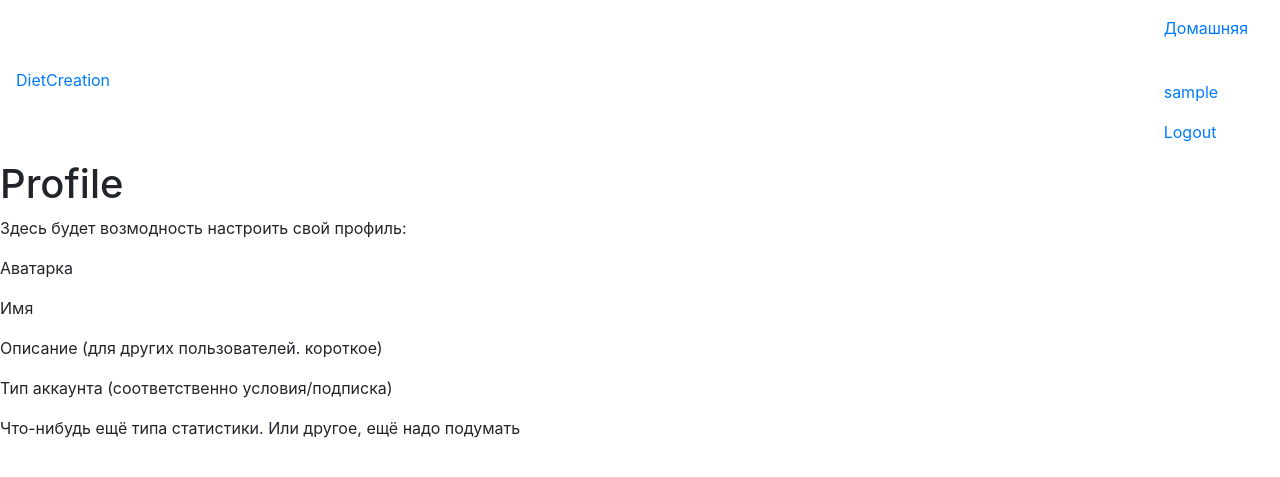
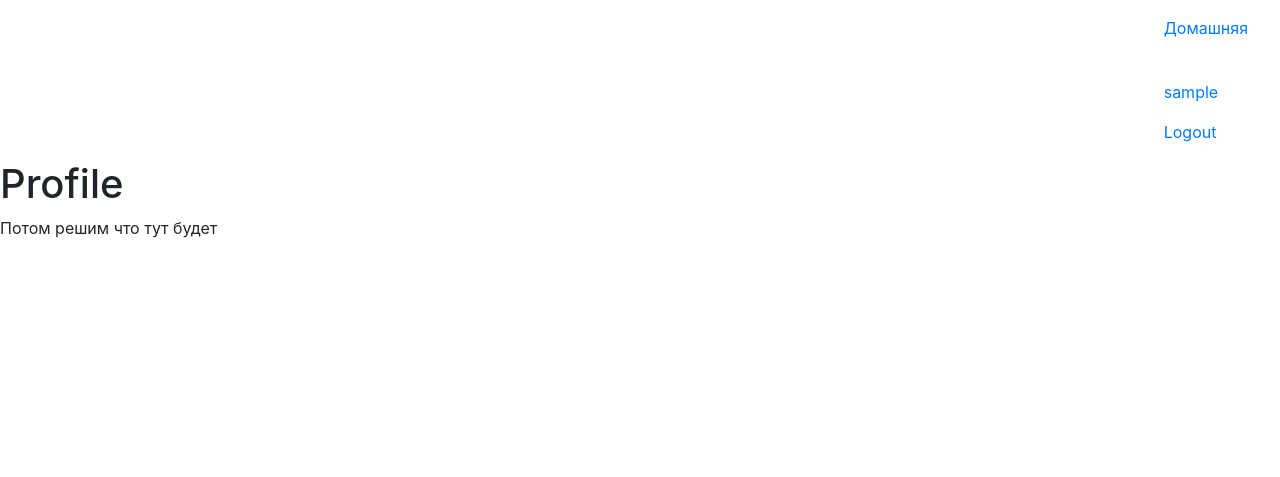
Before and after one commit to AnastasiaYazvinskaya/CIT490-Senior-Project, a Django app: page /profile/ in a window 1280 px wide. Shown: the top 477 px of the page. Run offline with Django 5.2, Linux system fonts and the light colour scheme; the visitor is signed in with stand-in values (Sample User, id 1); some libraries are stand-ins or nearby versions.

Commit message:
some simple fix of forms

```diff
--- a/resultfit/user/templates/home.html
+++ b/resultfit/user/templates/home.html
@@ -4,11 +4,8 @@
 {% block style %}
     <link rel="stylesheet" href="{% static 'css/index.css' %}">
 {% endblock %}
-{#<!-- App name (link to the home page) -->#}
-{% block name %}<a id="cname" href="/">DietCreation</a>{% endblock %}
 {#<!-- Content for displaying list of recipes -->#}
 {% block content %}
     <h1>User Home</h1>
-    <p>Здесь будет страница с планами пользователя, может меню ближайшее или что-то другое.</p>
-    <p>Это будет видно только активному пользователю</p>
+    <p>Пока не знаю что тут будет</p>
 {% endblock %}
--- a/resultfit/user/templates/login.html
+++ b/resultfit/user/templates/login.html
@@ -4,8 +4,6 @@
 {% block style %}
     <link rel="stylesheet" href="{% static 'css/index.css' %}">
 {% endblock %}
-{#<!-- App name (link to the home page) -->#}
-{% block name %}<a id="cname" href="/">DietCreation</a>{% endblock %}
 {#<!-- Content for displaying list of recipes -->#}
 {% block content %}
     <h1>Вход</h1>
--- a/resultfit/user/templates/profile.html
+++ b/resultfit/user/templates/profile.html
@@ -4,15 +4,8 @@
 {% block style %}
     <link rel="stylesheet" href="{% static 'css/index.css' %}">
 {% endblock %}
-{#<!-- App name (link to the home page) -->#}
-{% block name %}<a id="cname" href="/">DietCreation</a>{% endblock %}
 {#<!-- Content for displaying list of recipes -->#}
 {% block content %}
     <h1>Profile</h1>
-    <p>Здесь будет возмодность настроить свой профиль:</p>
-    <p>Аватарка</p>
-    <p>Имя</p>
-    <p>Описание (для других пользователей. короткое)</p>
-    <p>Тип аккаунта (соответственно условия/подписка)</p>
-    <p>Что-нибудь ещё типа статистики. Или другое, ещё надо подумать</p>
+    <p>Потом решим что тут будет</p>
 {% endblock %}
--- a/resultfit/user/templates/register.html
+++ b/resultfit/user/templates/register.html
@@ -4,9 +4,6 @@
 {% block style %}
     <link rel="stylesheet" href="{% static 'css/index.css' %}">
 {% endblock %}
-{#<!-- App name (link to the home page) -->#}
-{% block name %}<a id="cname" href="/">DietCreation</a>{% endblock %}
-{#<!-- Content for displaying list of recipes -->#}
 {% block content %}
         <h1>Регистрация</h1>
         {% if messages %}
```
